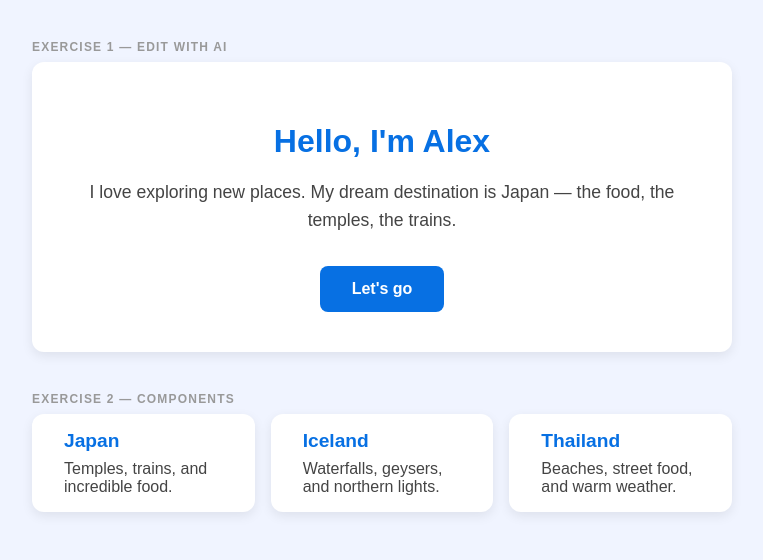
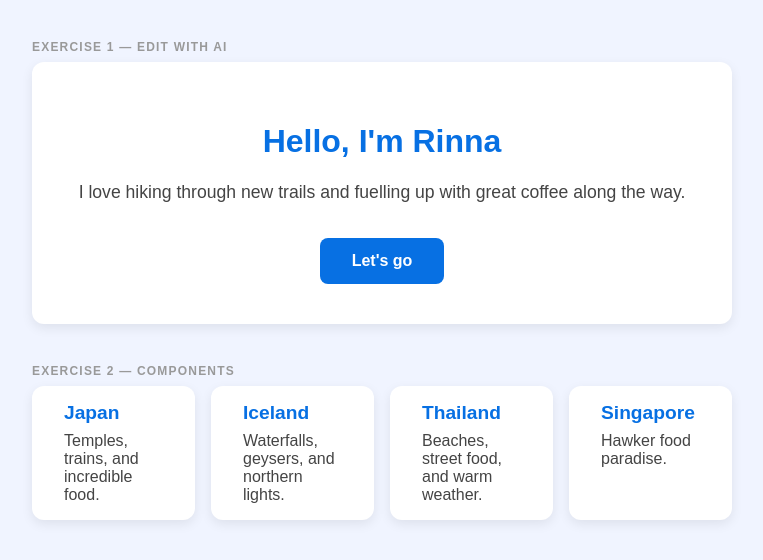
Before and after one commit to Viv648/SC-designcode, a plain HTML site: page index.html in a window 1280 px wide. Shown: the whole page, without its empty margins (258-1021 px from the left). Drawn offline with Linux system fonts and the light colour scheme.

Commit message:
make text changes and card layout

```diff
--- a/index.html
+++ b/index.html
@@ -88,7 +88,7 @@
       /* Exercise 2 */
       .card-grid {
         display: grid;
-        grid-template-columns: repeat(auto-fill, minmax(200px, 1fr));
+        grid-template-columns: repeat(auto-fill, minmax(150px, 1fr));
         gap: var(--spacing-md);
       }
 
@@ -121,8 +121,8 @@
     <div class="exercise">
       <div class="exercise-label">Exercise 1 — Edit with AI</div>
       <div class="card">
-        <h1>Hello, I'm Alex</h1>
-        <p>I love exploring new places. My dream destination is Japan — the food, the temples, the trains.</p>
+        <h1>Hello, I'm Rinna</h1>
+        <p>I love hiking through new trails and fuelling up with great coffee along the way.</p>
         <button class="button">Let's go</button>
       </div>
     </div>
@@ -147,6 +147,10 @@
           <h2>Thailand</h2>
           <p>Beaches, street food, and warm weather.</p>
         </div>
+        <div class="destination-card">
+          <h2>Singapore</h2>
+          <p>Hawker food paradise.</p>
+        </div>
       </div>
     </div>
 
```
